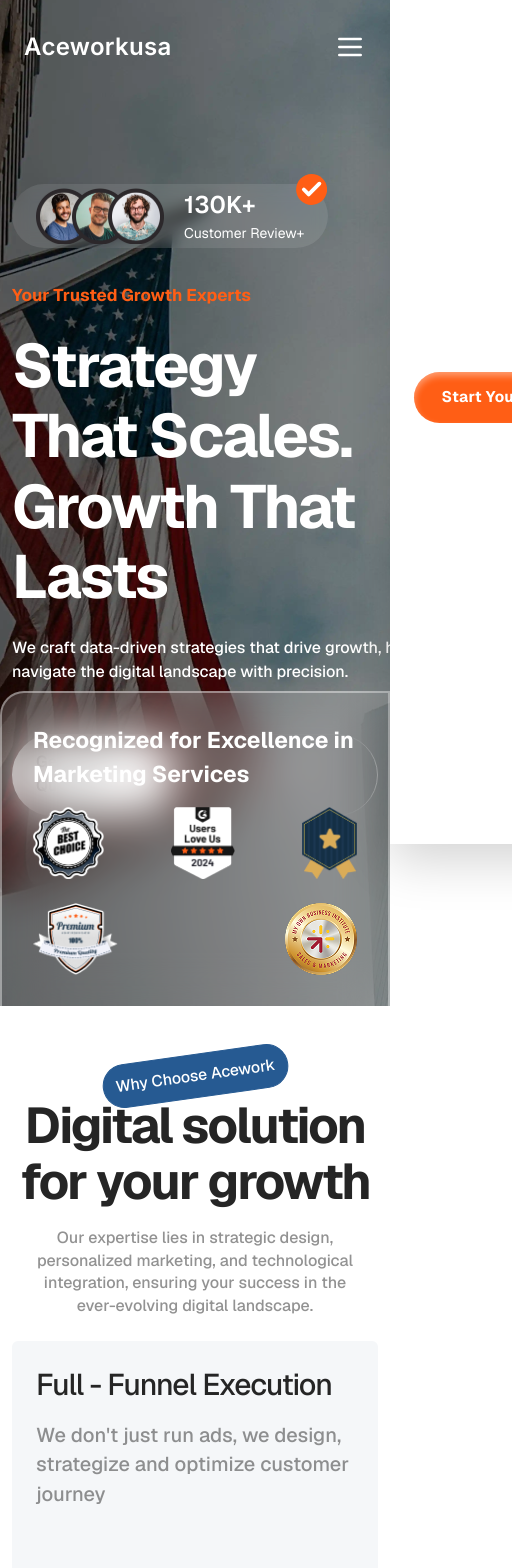
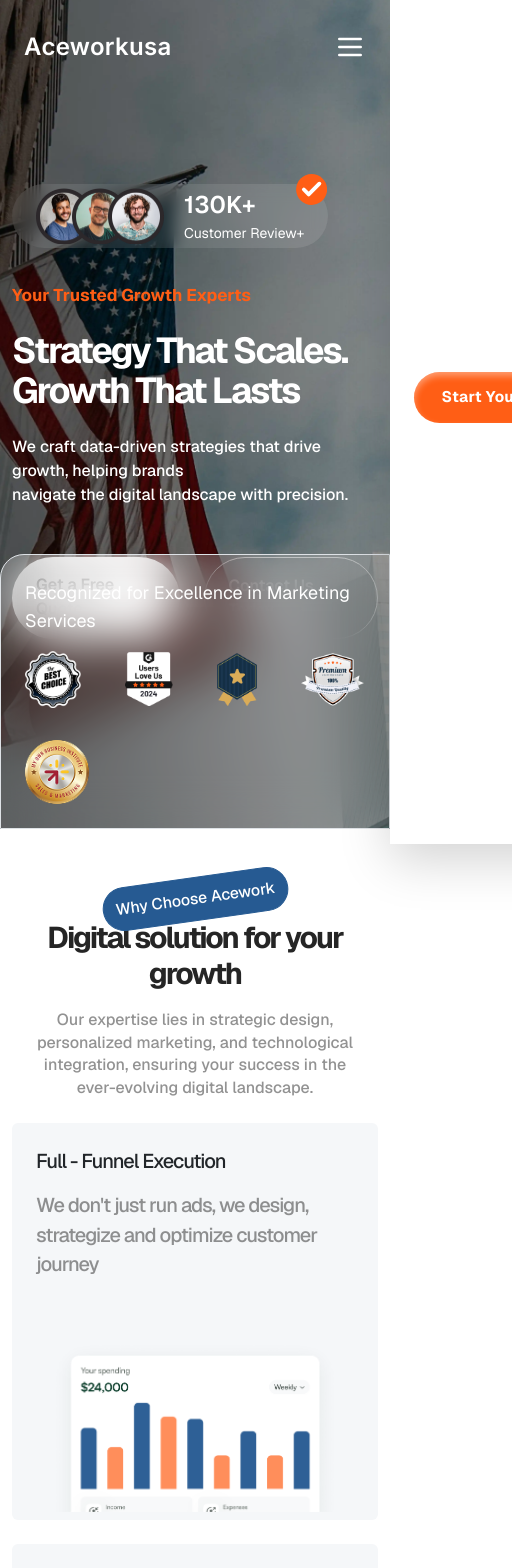
Before and after one commit to code-by-ali/aceworksusa, a Next.js app: page / in a window 390 px wide. Shown: the top 1568 px of the page, 512 px wide, since content can reach past the window. Built offline with nearby package versions, Linux system fonts and the light colour scheme.

Commit message:
responsive heading

```diff
--- a/src/app/components/Blog.js
+++ b/src/app/components/Blog.js
@@ -25,7 +25,7 @@ const Blog = () => {
           <badge className="badge-blue">Will Keep You Updated</badge>
 
           <div className="d-flex justify-content-between align-items-end">
-            <h3>
+            <h3 className="!text-3xl sm:!text-4xl xl:!text-5xl">
               Smart Marketing <br />
               Solutions for Every Business
             </h3>
--- a/src/app/components/DigitalMarekting.js
+++ b/src/app/components/DigitalMarekting.js
@@ -38,7 +38,7 @@ export default function DigitalMarketing() {
       <div className="container">
         <badge className="badge-blue m-auto">Our Services</badge>
 
-        <h3 className="text-center">
+        <h3 className="text-center !text-3xl sm:!text-4xl xl:!text-5xl">
           Full Service Digital <br />
           Marketing Agency
         </h3>
--- a/src/app/components/DigitalSolution.js
+++ b/src/app/components/DigitalSolution.js
@@ -44,7 +44,7 @@ const DigitalSolution = () => {
       <section className="digital-solution py-5">
         <div className="container">
           <div className="badge-blue m-auto">Why Choose Acework</div>
-          <h3 className="text-center lg:text-left">
+          <h3 className="text-center lg:text-left !text-3xl sm:!text-4xl xl:!text-5xl">
             Digital solution for <br className="hidden lg:block" /> your growth
           </h3>
           <p className="subtitle text-center lg:text-left">
@@ -60,14 +60,18 @@ const DigitalSolution = () => {
                 key={idx}
                 className={`
                   w-full
-                  ${idx === 0 ? 'lg:w-[52%]' : 'lg:w-[48%]'}
+                  ${idx === 0 ? "lg:w-[52%]" : "lg:w-[48%]"}
                   flex
                 `}
               >
                 <div className="card digital-card flex flex-col w-full">
                   <div className="card-body flex-1 p-4 lg:p-6">
-                    <h5 className="card-title text-lg lg:text-xl mb-3">{card.title}</h5>
-                    <p className="card-text text-sm lg:text-base mb-4">{card.description}</p>
+                    <div className="card-title mb-3 text-xl sm:text-2xl md:text-2xl lg:text-2xl xl:text-3xl">
+                      {card.title}
+                    </div>
+                    <p className="card-text text-sm lg:text-base mb-4">
+                      {card.description}
+                    </p>
                   </div>
                   {card.image && (
                     <div className="w-full h-48 sm:h-56 md:h-64 lg:h-64 xl:h-72 relative">
@@ -93,14 +97,18 @@ const DigitalSolution = () => {
                 key={idx}
                 className={`
                   w-full
-                  ${idx === 0 ? 'lg:w-[48%]' : 'lg:w-[52%]'}
+                  ${idx === 0 ? "lg:w-[48%]" : "lg:w-[52%]"}
                   flex
                 `}
               >
                 <div className="card digital-card flex flex-col w-full">
                   <div className="card-body flex-1 p-4 lg:p-6">
-                    <h5 className="card-title text-lg lg:text-xl mb-3">{card.title}</h5>
-                    <p className="card-text text-sm lg:text-base mb-4">{card.description}</p>
+                    <h5 className="card-title text-lg lg:text-xl mb-3">
+                      {card.title}
+                    </h5>
+                    <p className="card-text text-sm lg:text-base mb-4">
+                      {card.description}
+                    </p>
                   </div>
                   {card.image && (
                     <div className="w-full h-48 sm:h-56 md:h-64 lg:h-64 xl:h-72 relative">
--- a/src/app/components/Faq.js
+++ b/src/app/components/Faq.js
@@ -6,7 +6,7 @@ const Faq = () => {
       <div className="container">
         <badge className="badge-blue m-auto">FAQ</badge>
 
-        <h3 className="">
+        <h3 className="!text-3xl sm:!text-4xl xl:!text-5xl text-center">
           We’re here to answer all <br /> your questions
         </h3>
         <FaqContent />
--- a/src/app/components/Founded.js
+++ b/src/app/components/Founded.js
@@ -8,7 +8,7 @@ const Founded = () => {
         {/* Top Box */}
         <div className="flex flex-col lg:flex-row justify-between items-center gap-8 lg:gap-20 founded-box-one">
           <div className="w-full lg:w-2/3">
-            <h3 className="text-xl sm:text-2xl md:text-3xl lg:text-4xl xl:text-5xl font-medium leading-snug">
+            <h3 className="!text-3xl sm:!text-4xl xl:!text-5xl font-medium leading-snug">
               Founded in 2016, we are a <br />
               California based independent <br />
               digital marketing agency.
--- a/src/app/components/HeroSection.js
+++ b/src/app/components/HeroSection.js
@@ -61,14 +61,15 @@ const HeroSection = () => {
           {/* Hero Headline */}
           <div className="Hero-headline">
             <div className="tagline">Your Trusted Growth Experts</div>
-            <h1 className="text-white ">
+            <h1 className="text-white !text-4xl sm:!text-5xl lg:!text-6xl">
               <span className="block">Strategy That Scales.</span>
               <span className="block">Growth That Lasts</span>
             </h1>
 
             {/* Subheadline/Description */}
-            <p className="">
-              We craft data-driven strategies that drive growth, helping brands
+            <p className="!break-words !text-base sm:!text-xl xl:!text-2xl">
+              We craft data-driven strategies that drive growth, helping brands{" "}
+              <br />
               navigate the digital landscape with precision.
             </p>
 
@@ -91,46 +92,43 @@ const HeroSection = () => {
         </div>
 
         {/* Badges/Awards bar (bottom right, optional) */}
-        <div className={`absolute bottom-0 right-0    ${styles.logoBox}`}>
+        <div
+          className={`absolute bottom-0 right-0 bg-white/12 backdrop-blur-[24px] border border-white/40 border-b-0 rounded-tl-[24px] p-4 sm:p-6 md:p-8}`}
+        >
           {/* Replace these spans/images with your actual award badge images */}
-          <p className={`${styles.logotext}`}>
+          <p className="!text-lg sm:!text-xl xl:!text-2xl text-white">
             Recognized for Excellence in Marketing Services
           </p>
-          <div className="flex flex-wrap items-center align-center justify-between gap-4">
+          <div className="flex flex-wrap items-center justify-between gap-8">
             <Image
               unoptimized
               src={bestChoiceLogo}
-              width={71}
-              height={72}
               alt="Best Choice"
+              className="w-14 sm:w-16 md:w-20 lg:w-22 h-auto"
             />
             <Image
               unoptimized
               src={usersLoveUsLogo}
-              width={64}
-              height={72}
               alt="Top Rated"
+              className="w-12 sm:w-14 md:w-16 lg:w-18 h-auto"
             />
             <Image
               unoptimized
               src={blueStarLogo}
-              width={55}
-              height={72}
               alt="Best Service"
+              className="w-10 sm:w-12 md:w-14 lg:w-16 h-auto"
             />
             <Image
               unoptimized
               src={premiumQualityLogo}
-              width={86}
-              height={72}
               alt="Premium Quality"
+              className="w-16 sm:w-20 md:w-22 lg:w-24 h-auto"
             />
             <Image
               unoptimized
               src={goldDiscLogo}
-              width={72}
-              height={72}
               alt="Sales & Marketing"
+              className="w-16 sm:w-20 md:w-22 lg:w-24 h-auto"
             />
           </div>
         </div>
--- a/src/app/components/RealResult.js
+++ b/src/app/components/RealResult.js
@@ -37,7 +37,7 @@ const RealResult = () => {
           {/* Content second */}
           <div className="w-full lg:w-1/2 order-2">
             <badge className="badge-orange">How it Works</badge>
-            <h3 className="text-3xl sm:text-4xl font-bold mt-0 mb-4">
+            <h3 className="!text-3xl sm:!text-4xl xl:!text-5xl font-bold mt-0 mb-4">
               Bold Ideas. Smart
               <br /> Execution. Real Results
             </h3>
--- a/src/app/components/SeoServices.js
+++ b/src/app/components/SeoServices.js
@@ -59,15 +59,15 @@ const SeoServices = () => {
       <div className="container">
         <badge className="badge-orange">SEO Services</badge>
         <div className="d-flex justify-content-between align-items-center flex-col md:flex-row">
-          <h3>
+          <h3 className="!text-3xl sm:!text-4xl xl:!text-5xl">
             How can we help <br />
             Your business grow
           </h3>
-          <div className="d-flex">
-            <a href="" className="btn-orange mr-5">
+          <div className="d-flex gap-2">
+            <a href="" className="btn-orange !w-auto">
               Free SEO Consultaion
             </a>
-            <a href="" className="btn-light">
+            <a href="" className="btn-light !w-auto">
               Get A Quote
             </a>
           </div>
--- a/src/app/styles/global.css
+++ b/src/app/styles/global.css
@@ -41,6 +41,7 @@ h6 {
   font-size: 24px;
   line-height: 24px;
 }
+
 .btn-orange {
   width: 195px;
   background: var(--primary-btn);
@@ -71,7 +72,6 @@ ul {
   font-weight: 500;
   margin-top: 24px;
   font-size: 16px;
-  width: 500px;
   line-height: 24px;
   color: #ffffff;
 }
@@ -89,10 +89,7 @@ ul {
 .digital-solution {
   padding: 40px 0px 99px 0px;
 }
-.digital-solution h3,
-.real-result h3,
-.digital-marketing h3,
-.faq-sec h3 {
+.digital-solution h3 {
   font-weight: 700;
   font-size: 50.17px;
   line-height: 56.16px;
@@ -145,7 +142,7 @@ ul {
 /* .digital-card .card-body {
   padding: 40px 40px 0px 40px;
 } */
-.digital-card .card-body h5 {
+.digital-card .card-body {
   font-weight: 500;
   font-size: 30px;
   line-height: 39.68px;
@@ -154,7 +151,7 @@ ul {
 .digital-card .card-body p {
   color: #25252580;
   font-weight: 500;
-  font-size: 20px;
+  font-size: 1.25rem;
   line-height: 29.52px;
 }
 /* real result */
```
